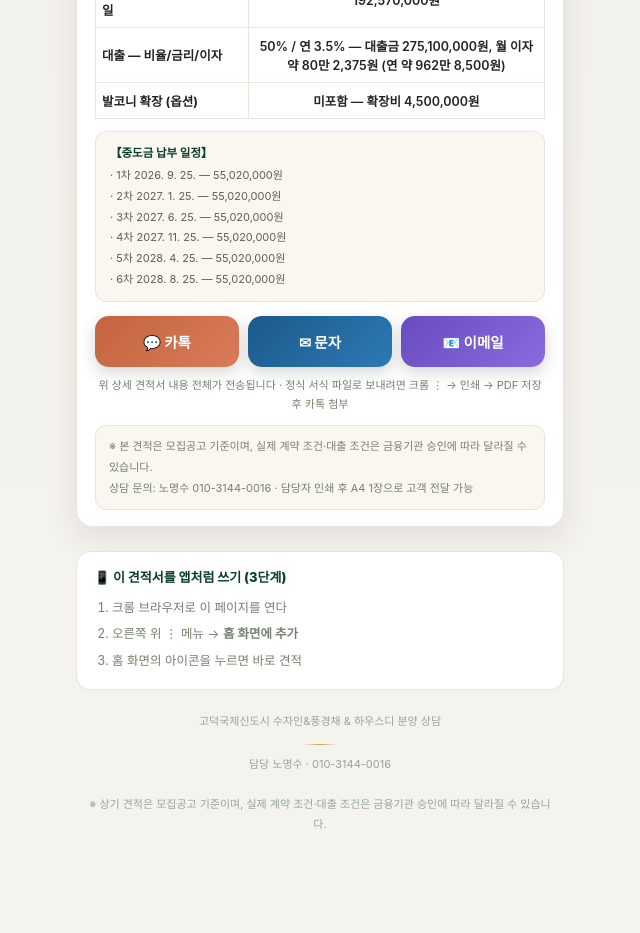
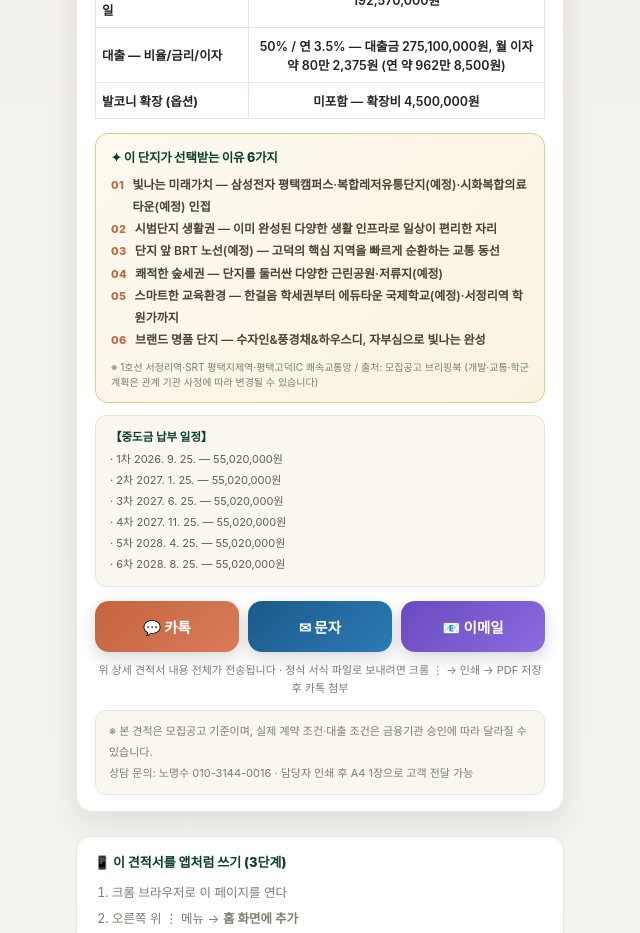
Before and after one commit to shaudehd/godeok-sujain, a plain HTML site: page index.html in a window 1280 px wide. Shown: the part 2360-3293 px from the top of the page, without its empty margins (320-960 px from the left). Drawn offline with Linux system fonts and the light colour scheme.

Commit message:
상세 견적서에 단지 프리미엄 6가지 박스 추가(브리핑북 원문 기반)

```diff
--- a/index.html
+++ b/index.html
@@ -129,6 +129,13 @@ input[type=range]::-moz-range-track{height:12px;border-radius:7px;background:tra
 .shsms{background:linear-gradient(135deg,#1a5a8a,#2d7ab5)}
 .shmail{background:linear-gradient(135deg,#6a4bbf,#8a6ce0)}
 .shhint{display:block;margin-top:9px;font-size:11px;color:var(--mut);line-height:1.7}
+
+/* ── 상세 견적서 내 단지 프리미엄 ───────────────── */
+.prem{margin-top:14px;background:linear-gradient(135deg,#fdf9ef,#faf3e2);border:1.5px solid var(--gold2);border-radius:13px;padding:13px 15px}
+.prem .pt{font-size:12.5px;font-weight:800;color:var(--g);margin-bottom:8px;letter-spacing:-.2px}
+.prem .pi{display:flex;gap:8px;align-items:baseline;font-size:12px;color:#4a4234;line-height:1.85;font-weight:600}
+.prem .pi b{color:var(--coral2);flex:none;font-size:11px;font-weight:800;letter-spacing:.5px}
+.prem .src{margin-top:8px;font-size:10px;color:var(--mut)}
 
 /* ── 가이드·푸터 ───────────────────────── */
 .guide{margin-top:24px;background:var(--card);border-radius:14px;padding:15px 17px;border:1px solid var(--line)}
@@ -296,6 +303,16 @@ input[type=range]::-moz-range-track{height:12px;border-radius:7px;background:tra
         <tr id="shLoanRow"><td class="l">대출 — 비율/금리/이자</td><td id="shLoan">—</td></tr>
         <tr id="shBalcRow"><td class="l">발코니 확장 (옵션)</td><td id="shBalc">—</td></tr>
       </table>
+      <div class="prem">
+        <div class="pt">✦ 이 단지가 선택받는 이유 6가지</div>
+        <div class="pi"><b>01</b>빛나는 미래가치 — 삼성전자 평택캠퍼스·복합레저유통단지(예정)·시화복합의료타운(예정) 인접</div>
+        <div class="pi"><b>02</b>시범단지 생활권 — 이미 완성된 다양한 생활 인프라로 일상이 편리한 자리</div>
+        <div class="pi"><b>03</b>단지 앞 BRT 노선(예정) — 고덕의 핵심 지역을 빠르게 순환하는 교통 동선</div>
+        <div class="pi"><b>04</b>쾌적한 숲세권 — 단지를 둘러싼 다양한 근린공원·저류지(예정)</div>
+        <div class="pi"><b>05</b>스마트한 교육환경 — 한걸음 학세권부터 에듀타운 국제학교(예정)·서정리역 학원가까지</div>
+        <div class="pi"><b>06</b>브랜드 명품 단지 — 수자인&풍경채&하우스디, 자부심으로 빛나는 완성</div>
+        <div class="src">※ 1호선 서정리역·SRT 평택지제역·평택고덕IC 쾌속교통망 / 출처: 모집공고 브리핑북 (개발·교통·학군 계획은 관계 기관 사정에 따라 변경될 수 있습니다)</div>
+      </div>
       <div class="sched" id="shSched"></div>
       <div class="sh-btns">
         <div class="shbtnrow">
```
